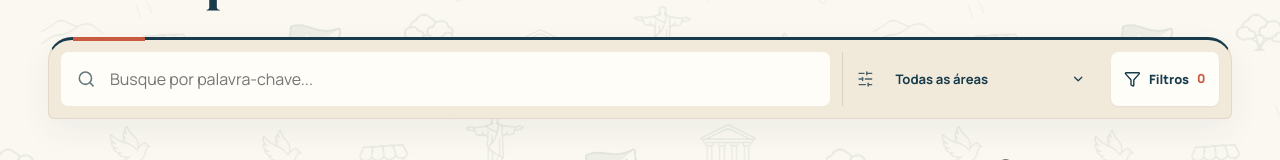
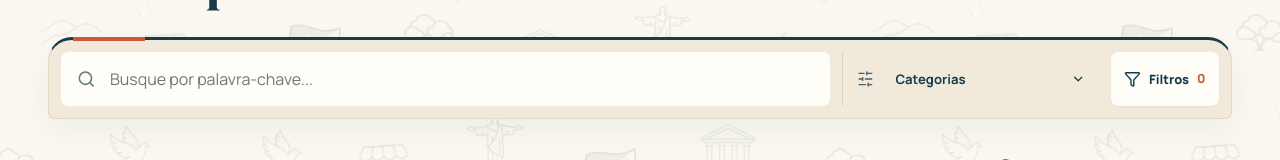
Before and after one commit to GustavoDevGTI/Editais-Culturais, a React (Vite) app: page / in a window 1280 px wide. Shown: the part 575-735 px from the top of the page. Built offline with nearby package versions, Linux system fonts and the light colour scheme.

Commit message:
Renomeia filtro de áreas para categorias

```diff
--- a/src/components/CategorySelect.tsx
+++ b/src/components/CategorySelect.tsx
@@ -47,12 +47,12 @@ export function CategorySelect({ categorias, value, onChange }: CategorySelectPr
         aria-controls={menuId}
         onClick={() => setIsOpen((current) => !current)}
       >
-        <span>{value === "Todas" ? "Todas as áreas" : value}</span>
+        <span>{value === "Todas" ? "Categorias" : value}</span>
         <ChevronDown className={isOpen ? styles.chevronOpen : ""} aria-hidden="true" />
       </button>
 
       {isOpen && (
-        <div className={styles.categoryMenu} id={menuId} role="listbox" aria-label="Área cultural">
+        <div className={styles.categoryMenu} id={menuId} role="listbox" aria-label="Categorias culturais">
           {(["Todas", ...categorias] as Array<Categoria | "Todas">).map((option) => (
             <button
               className={value === option ? styles.selectedCategory : ""}
@@ -62,7 +62,7 @@ export function CategorySelect({ categorias, value, onChange }: CategorySelectPr
               key={option}
               onClick={() => selectOption(option)}
             >
-              <span>{option === "Todas" ? "Todas as áreas" : option}</span>
+              <span>{option === "Todas" ? "Categorias" : option}</span>
               {value === option && <Check aria-hidden="true" />}
             </button>
           ))}
```
